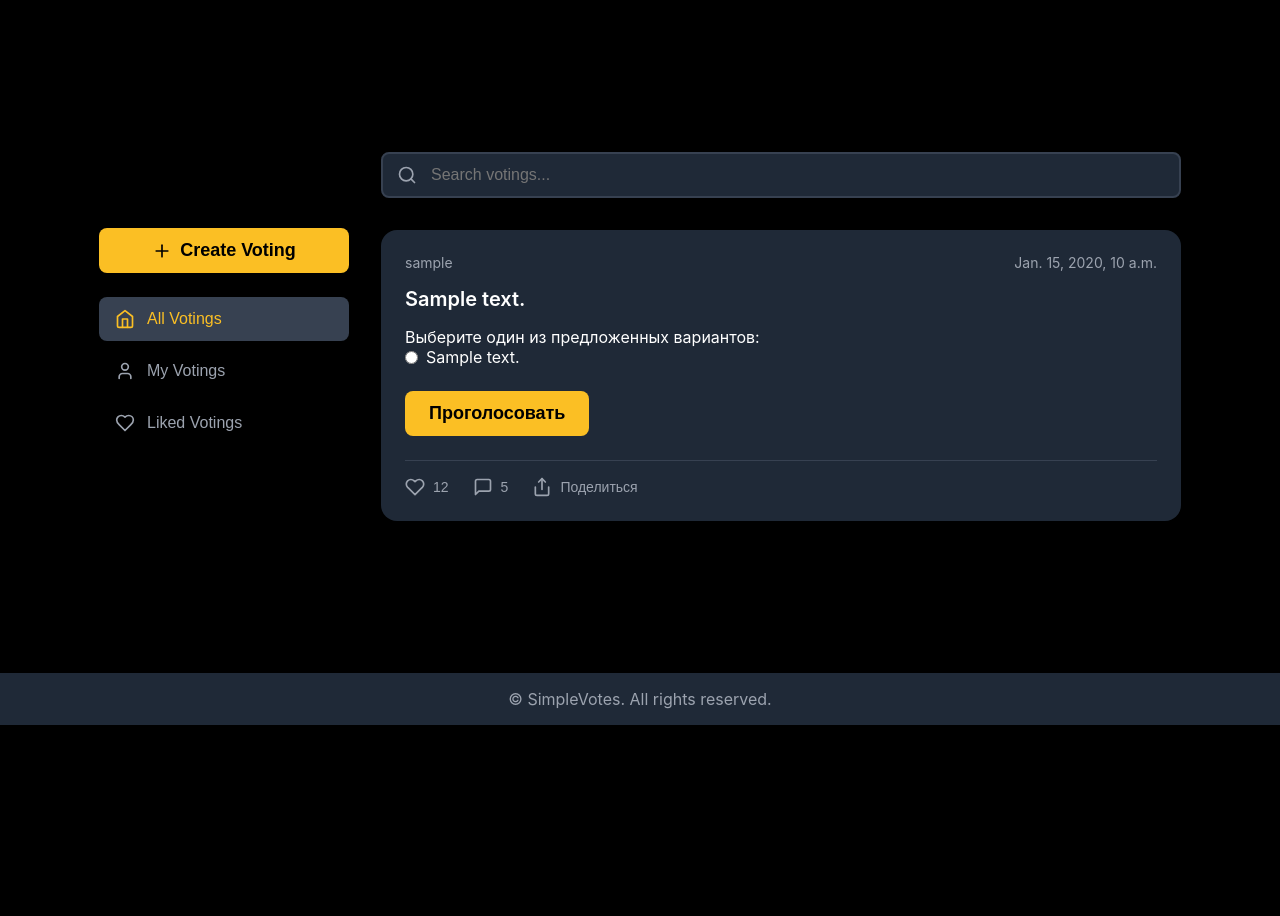
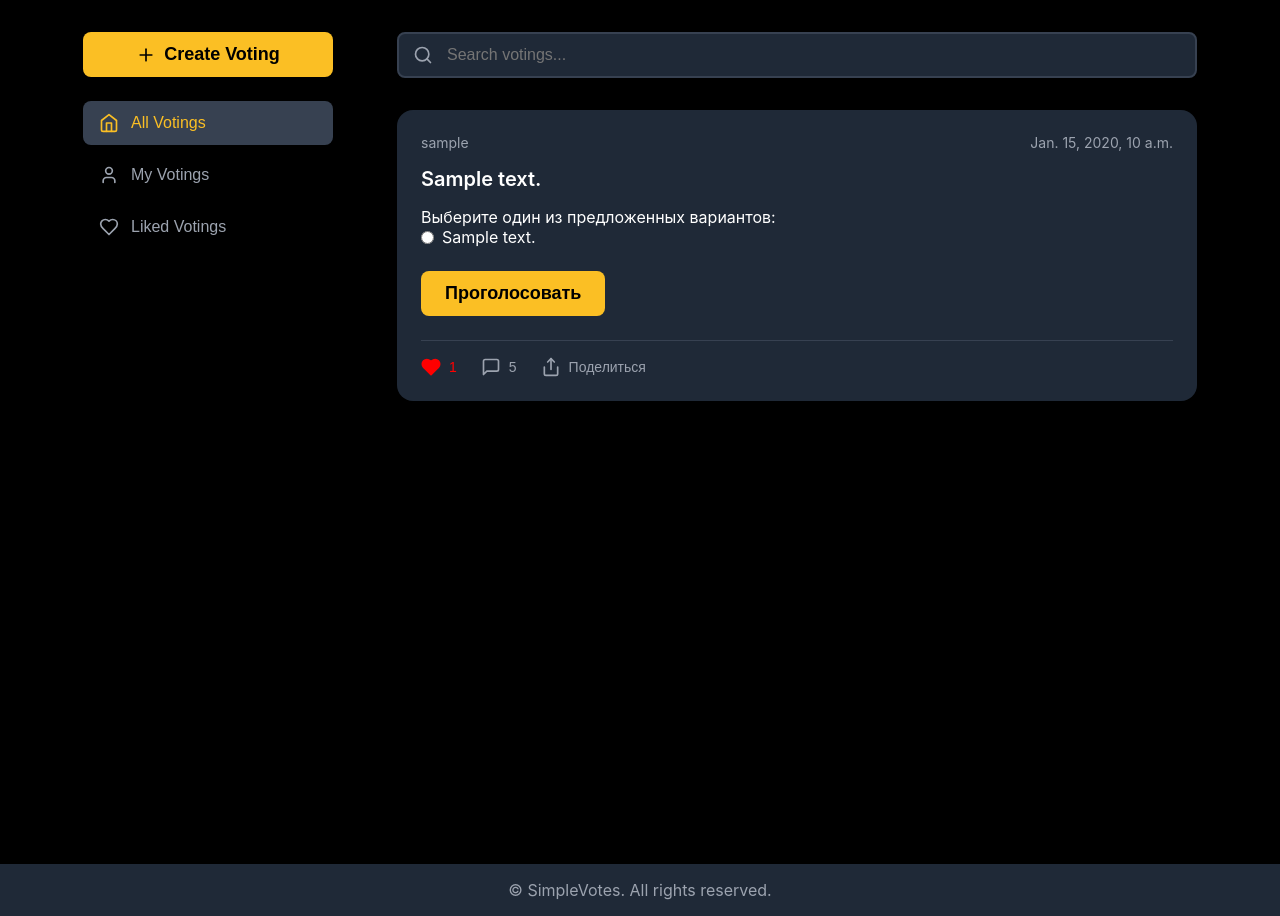
Before and after one commit to wisetree228/simple-votings, a Django app: page /posts/ in a window 1280 px wide. Shown: the part 75-991 px from the top of the page. Before the commit the page ends 800 px from the top, so only its background shows below. Run offline with Django 5.2, Linux system fonts and the light colour scheme; a user stored in the database is signed in; tables that the repository leaves empty hold one stand-in row (values such as "Sample post").

Commit message:
лайки полностью работают, без перезагрузки страницы

```diff
--- a/main/models.py
+++ b/main/models.py
@@ -68,7 +68,6 @@ class ComplaintAboutComment(models.Model):
     created_at = models.DateTimeField(auto_now_add=True)
     updated_at = models.DateTimeField(auto_now=True)
 
-class Reaction(models.Model):
-    is_like = models.BooleanField()
+class Like(models.Model):
     user = models.ForeignKey(User, on_delete=models.CASCADE, related_name='reactions')
     post = models.ForeignKey(Post, on_delete=models.CASCADE, related_name='reactions')
--- a/main/templates/posts.html
+++ b/main/templates/posts.html
@@ -3,6 +3,7 @@
 <head>
     <meta charset="UTF-8">
     <meta name="viewport" content="width=device-width, initial-scale=1.0">
+    <meta name="csrf-token" content="{{ csrf_token }}">
     <title>SimpleVotes - Posts</title>
     <style>
         * {
@@ -106,22 +107,8 @@ footer {
     text-align: center;
     color: #9ca3af;
 }
-        /* Layout */
-.posts-layout {
-    display: flex;
-    gap: 2rem;
-    padding: 2rem;
-    flex-grow: 1;
-    max-width: 1400px;
-    margin: 0 auto;
-    width: 100%;
-}
 
-/* Sidebar */
-.sidebar {
-    width: 250px;
-    flex-shrink: 0;
-}
+
 
 .create-voting-btn {
     width: 100%;
@@ -164,11 +151,7 @@ footer {
     color: #fbbf24;
 }
 
-/* Main Content */
-.main-content {
-    flex-grow: 1;
-    max-width: 800px;
-}
+
 
 /* Search */
 .search-container {
@@ -302,6 +285,42 @@ footer {
     font-size: 0.875rem;
     margin-left: auto; /* Чтобы дата была справа */
 }
+.action-btn.like-btn.liked svg {
+    fill: red; /* Закрашиваем сердечко красным */
+    stroke: red; /* Меняем цвет обводки на красный */
+}
+
+.action-btn.like-btn.liked .like-count {
+    color: red; /* Меняем цвет счётчика лайков на красный */
+}
+
+.sidebar {
+    width: 250px;
+    flex-shrink: 0;
+    position: sticky;
+    top: 1rem; /* Отступ от верхнего края экрана */
+    align-self: flex-start; /* Чтобы sidebar не растягивался по высоте */
+    height: 100vh; /* Высота sidebar равна высоте экрана */
+    overflow-y: auto; /* Добавляем прокрутку, если контент не помещается */
+}
+
+.posts-layout {
+    display: flex;
+    gap: 2rem;
+    padding: 2rem;
+    flex-grow: 1;
+    max-width: 1400px;
+    margin: 0 auto;
+    width: 100%;
+    align-items: flex-start; /* Выравниваем элементы по верхнему краю */
+    justify-content: center; /* Центрируем основной контент */
+}
+
+.main-content {
+    flex-grow: 1;
+    max-width: 800px;
+    margin-left: 2rem; /* Небольшой отступ слева */
+}
     </style>
 </head>
 <body>
@@ -402,12 +421,14 @@ footer {
                             </form>
                         </div>
                         <div class="post-actions">
-                            <button class="action-btn">
+
+                            <button class="action-btn like-btn {% if post.id in user_liked_posts %}liked{% endif %}" data-post-id="{{ post.id }}">
                                 <svg xmlns="http://www.w3.org/2000/svg" width="20" height="20" viewBox="0 0 24 24" fill="none" stroke="currentColor" stroke-width="2" stroke-linecap="round" stroke-linejoin="round">
                                     <path d="M20.84 4.61a5.5 5.5 0 0 0-7.78 0L12 5.67l-1.06-1.06a5.5 5.5 0 0 0-7.78 7.78l1.06 1.06L12 21.23l7.78-7.78 1.06-1.06a5.5 5.5 0 0 0 0-7.78z"></path>
                                 </svg>
-                                <span>12</span>
+                                <span class="like-count">{{ post.likes_count }}</span>
                             </button>
+
                             <button class="action-btn">
                                 <svg xmlns="http://www.w3.org/2000/svg" width="20" height="20" viewBox="0 0 24 24" fill="none" stroke="currentColor" stroke-width="2" stroke-linecap="round" stroke-linejoin="round">
                                     <path d="M21 15a2 2 0 0 1-2 2H7l-4 4V5a2 2 0 0 1 2-2h14a2 2 0 0 1 2 2z"></path>
@@ -466,6 +487,43 @@ searchInput.addEventListener('input', (event) => {
     const searchText = event.target.value.trim().toLowerCase(); // Получаем текст из поля поиска
     filterPosts(searchText); // Фильтруем посты
 });
+
+document.addEventListener('DOMContentLoaded', function() {
+    const likeButtons = document.querySelectorAll('.action-btn.like-btn');
+
+    likeButtons.forEach(button => {
+        button.addEventListener('click', function(event) {
+            event.preventDefault();
+            const postId = this.dataset.postId;
+            const url = `/like/${postId}/`;
+
+            fetch(url, {
+                method: 'POST',
+                headers: {
+                    'X-CSRFToken': '{{ csrf_token }}',  // Добавьте CSRF-токен для защиты
+                    'Content-Type': 'application/json'
+                },
+                credentials: 'same-origin'
+            })
+            .then(response => response.json())
+            .then(data => {
+                if (data.status === 'liked' || data.status === 'unliked') {
+                    const likeCountElement = this.querySelector('.like-count');
+                    likeCountElement.textContent = data.likes_count;
+
+                    // Добавляем или удаляем класс 'liked' в зависимости от статуса
+                    if (data.status === 'liked') {
+                        this.classList.add('liked');
+                    } else {
+                        this.classList.remove('liked');
+                    }
+                }
+            })
+            .catch(error => console.error('Error:', error));
+        });
+    });
+});
+
     </script>
 </body>
 </html>
--- a/main/views.py
+++ b/main/views.py
@@ -4,6 +4,9 @@ from main.models import *
 from django.contrib.auth import authenticate, logout
 from django.contrib.auth import login as auth_login
 from django.contrib import messages
+from django.http import JsonResponse
+from django.views.decorators.http import require_POST
+from django.views.decorators.csrf import csrf_exempt
 
 # Create your views here.
 def login(request):
@@ -130,22 +133,26 @@ def main_posts(request):
             'text':post_db.text,
             'variants':variants,
             'created_at':post_db.created_at,
+            'likes_count':Like.objects.filter(post=post_db).count(),
         }
         posts.append(post)
     context['posts'] = posts
+    context['user_liked_posts'] = Like.objects.filter(user=User.objects.get(username = request.user.username)).values_list('post_id', flat=True)
+
     if request.method == 'POST':
-        # Получаем выбранный вариант голосования
         selected_vote = request.POST.get('vote')
         vote_list = selected_vote.split('!!!')
         variant = VotingVariant.objects.get(id = int(vote_list[0]))
         user = User.objects.get(username = request.user.username)
         post = Post.objects.get(id = int(vote_list[1]))
-        for var in post.variants.all():
-            if Vote.objects.filter(variant = var, user = user).exists():
-                vote = Vote.objects.get(variant = var, user = user)
-                vote.delete()
-        vote = Vote(user=user, variant = variant)
-        vote.save()
+        if VotingVariant.objects.filter(post = post).exists():
+            # проверяем, голосовал ли пользователь в этом посте, если да то предыдущий голос удаляем
+            for var in post.variants.all():
+                if Vote.objects.filter(variant = var, user = user).exists():
+                    vote = Vote.objects.get(variant = var, user = user)
+                    vote.delete()
+            vote = Vote(user=user, variant = variant)
+            vote.save()
 
 
 
@@ -178,3 +185,19 @@ def create_post(request):
             return redirect('posts')
 
     return render(request, 'create.html', context={})
+
+
+@csrf_exempt
+@require_POST
+def like_post(request, post_id):
+    if not request.user.is_authenticated:
+        return JsonResponse({'status': 'error', 'message': 'User is not authenticated'}, status=403)
+
+    post = Post.objects.get(id=post_id)
+    like, created = Like.objects.get_or_create(user=User.objects.get(username=request.user.username), post=post)
+
+    if not created:
+        like.delete()
+        return JsonResponse({'status': 'unliked', 'likes_count': Like.objects.filter(post=post).count()})
+    else:
+        return JsonResponse({'status': 'liked', 'likes_count': Like.objects.filter(post=post).count()})
--- a/simple_votings/urls.py
+++ b/simple_votings/urls.py
@@ -25,5 +25,6 @@ urlpatterns = [
     path('register/', register, name='register'),
     path('logout/', logout_view, name='logout'),
     path('posts/', main_posts, name='posts'),
-    path('create/', create_post, name='create')
+    path('create/', create_post, name='create'),
+    path('like/<int:post_id>/', like_post, name='like_post'),
 ]
```
Also changed, not shown: main/migrations/0001_initial.py.
